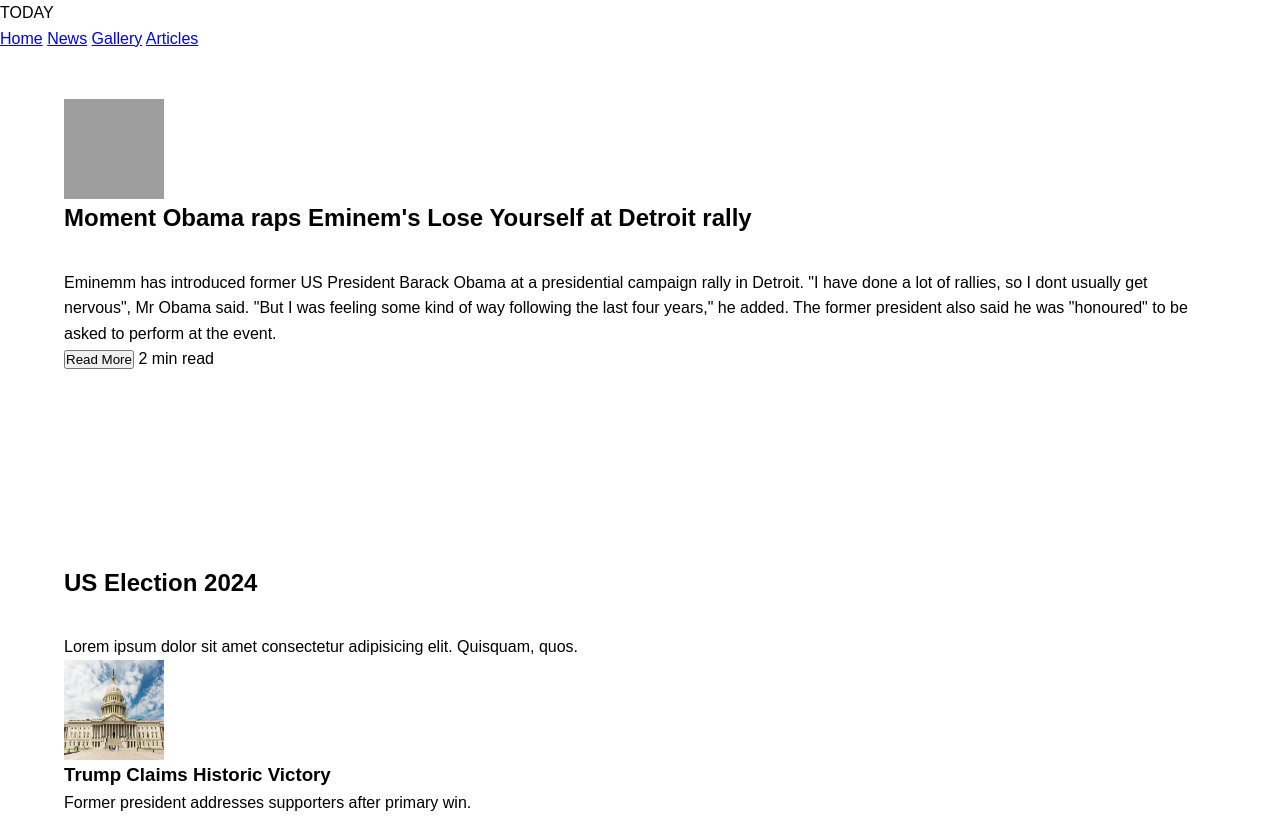
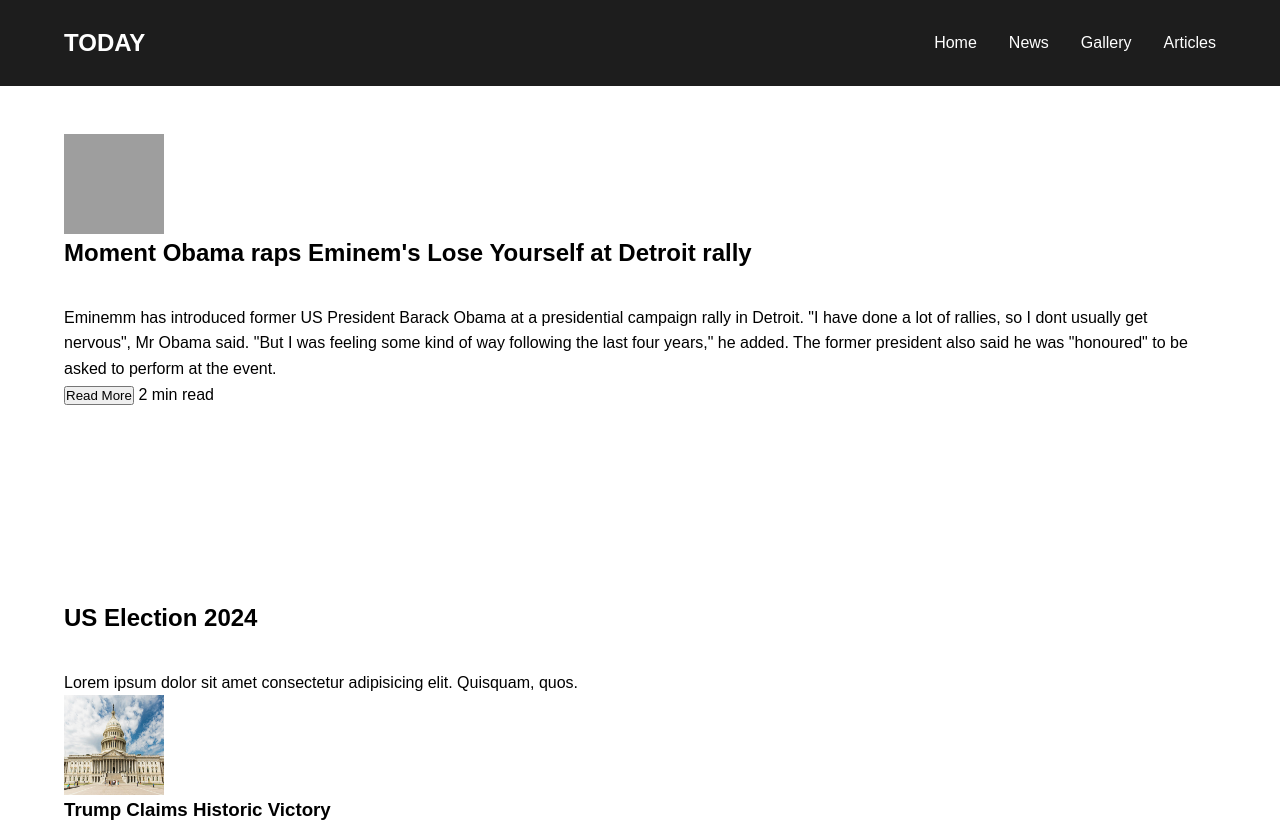
Before and after one commit to izazalamz/Today-News---News-Portal, a plain HTML site: page app/index.html in a window 1280 px wide. Shown: the top 820 px of the page. Drawn offline with Linux system fonts and the light colour scheme; grey boxes are pictures that could not be loaded.

Commit message:
added navbar css

```diff
--- a/app/styles.css
+++ b/app/styles.css
@@ -32,7 +32,37 @@ img {
 }
 
 /* 1. Flex - Header Navigation */
-
+.header{
+  background-color: #1d1d1d;
+  color: white;
+  padding: 1.5rem 0;
+}
+.header-logo{
+  font-size: 1.5rem;
+  font-weight: bold;
+}
+.header-nav{
+  display: flex;
+  justify-content: space-between;
+  align-items: center;
+  max-width: 1500px;
+  padding: 0 4rem;
+  margin: 0 auto;
+}
+.header-links{
+  display:flex;
+  justify-content: space-between;
+  align-items: center;
+  gap: 2rem;
+}
+.header-links a{
+  color: #fff;
+  text-decoration: none;
+}
+.header-links a:hover{
+  color: #9c9c9c;
+  cursor: pointer;
+}
 /* 2. Flex and Column - Featured Section */
 
 /* 3. Flex/Grid List - Latest Cards */
```
Also changed, not shown: app/index.html (+3 -0 lines).
